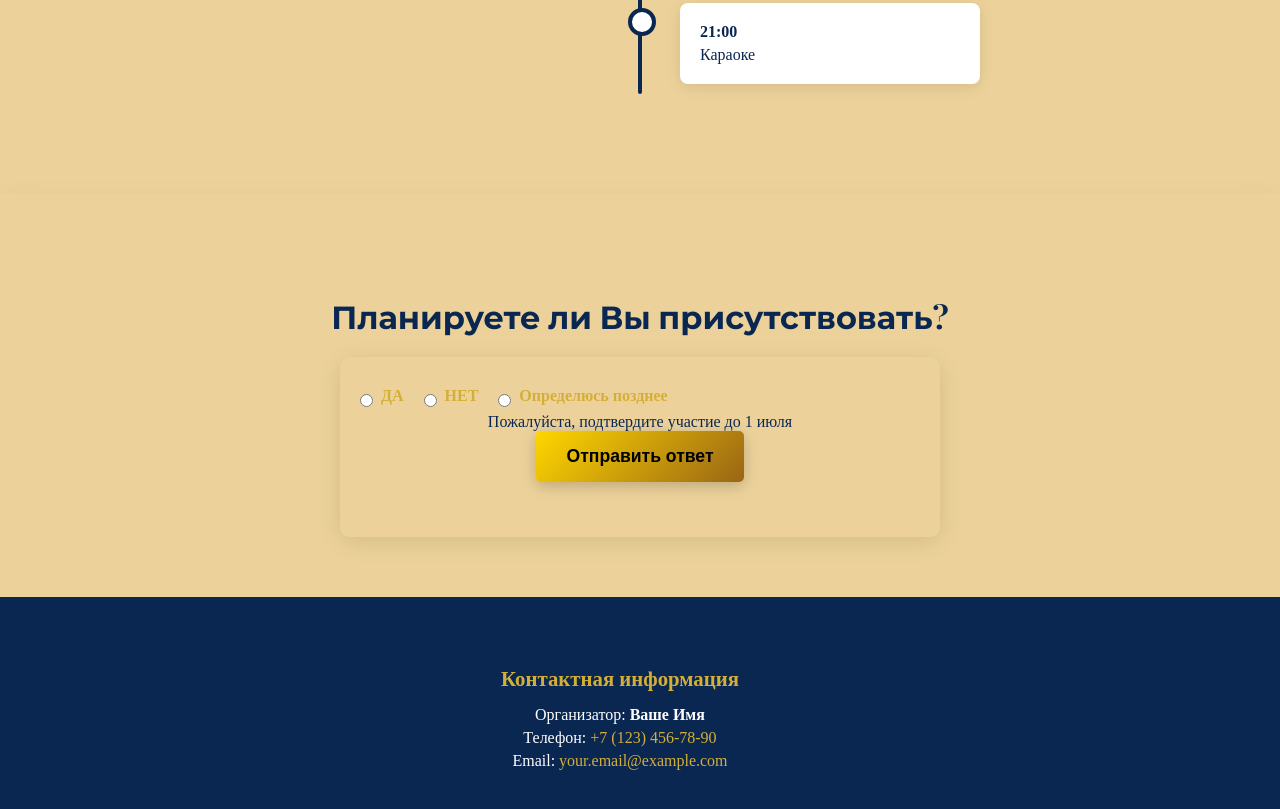
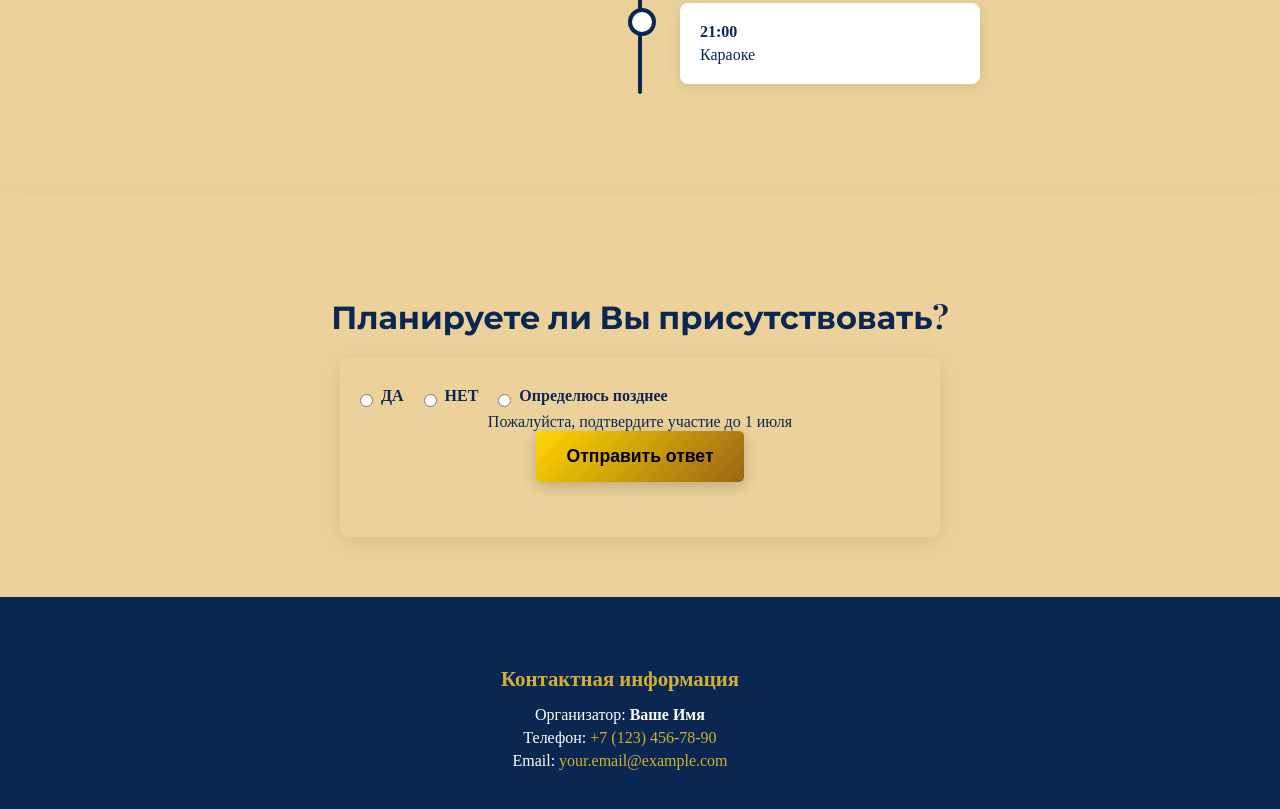
Before and after one commit to TorinoAlex/final, a plain HTML site: page index.html in a window 1280 px wide. Shown: the part 1670-2479 px from the top of the page. Drawn offline with nearby package versions, Linux system fonts and the light colour scheme.

Commit message:
Update index.html

```diff
--- a/index.html
+++ b/index.html
@@ -142,7 +142,7 @@
             display: block;
             margin-bottom: 8px;
             font-weight: 600;
-            color: var(--primary);
+            color: var(--dark);
         }
 
         .radio-group {
```
